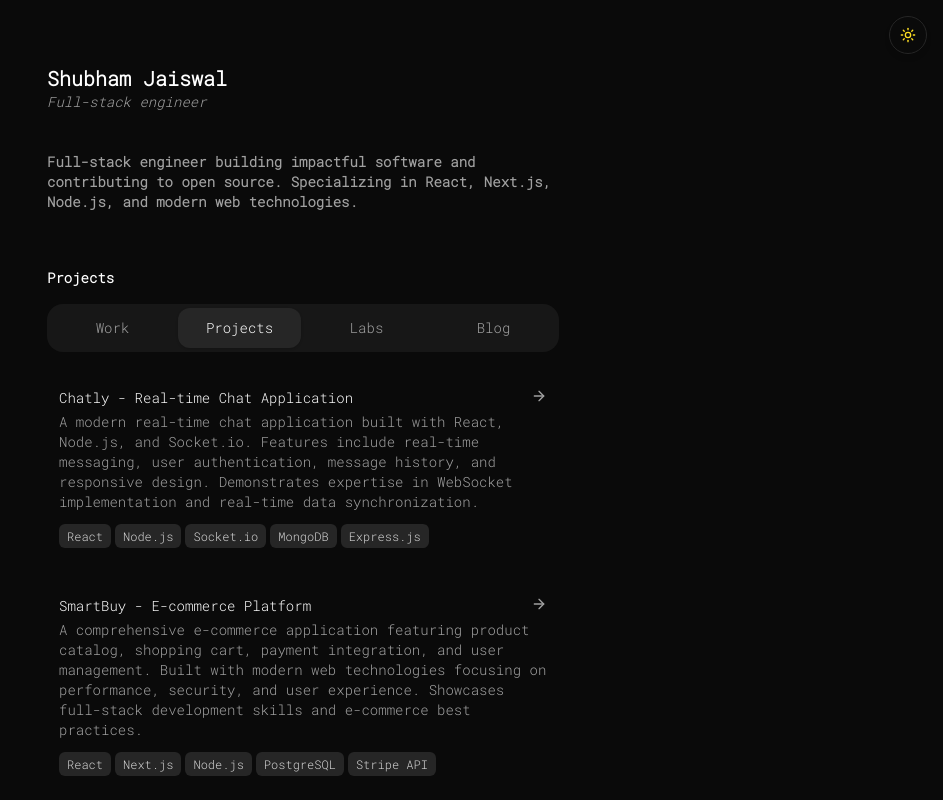
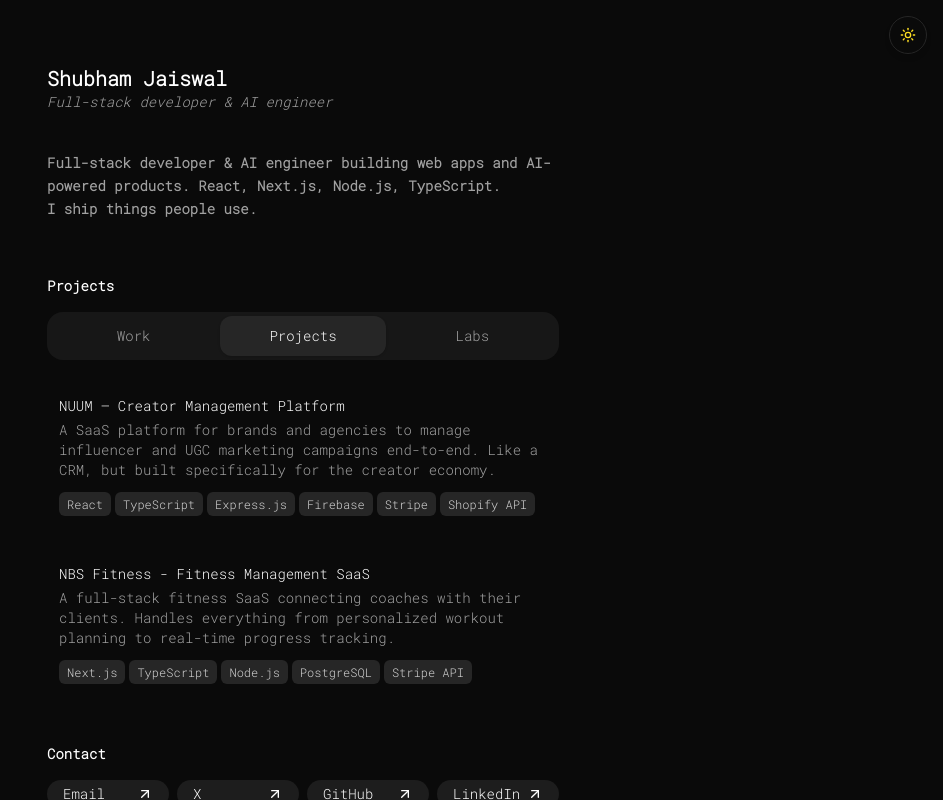
Before and after one commit to brooklyn-x/Portfolio, a Next.js app: page / in a window 1280 px wide. Both pictures are taken after a click on the button "Projects". Shown: the top 800 px of the page, without its empty margins (337-1280 px from the left). Built offline with nearby package versions, Linux system fonts and the light colour scheme.

Commit message:
feat: update portfolio metadata and project descriptions to highlight AI development expertise and enhance SEO

```diff
--- a/app/layout.tsx
+++ b/app/layout.tsx
@@ -13,9 +13,14 @@ const robotoMono = Roboto_Mono({
 });
 
 export const metadata: Metadata = {
-  title: "Shubham Jaiswal | Full-Stack Developer & Software Engineer",
+  metadataBase: new URL("https://www.shubhamz.xyz"),
+  alternates: {
+    canonical: "/",
+  },
+
+  title: "Shubham Jaiswal — Full-Stack & AI Developer for Hire | React, Next.js · India",
   description:
-    "Experienced full-stack developer specializing in React, Next.js, Node.js, and modern web technologies. Building scalable applications with clean architecture and exceptional user experiences.",
+    "Full-stack developer & AI engineer building web apps and AI-powered products. React, Next.js, Node.js. Available for freelance. Based in India, open to remote.",
   keywords: [
     // Core technical skills
     "Full-stack Developer",
@@ -28,6 +33,21 @@ export const metadata: Metadata = {
     "Backend Developer",
     "Software Engineer",
     "Web Developer",
+
+    // AI & ML keywords
+    "AI Developer",
+    "AI Engineer",
+    "AI-powered applications",
+    "AI product development",
+    "LLM integration",
+    "OpenAI API developer",
+    "Generative AI developer",
+    "ChatGPT integration",
+    "AI web applications",
+    "Machine Learning integration",
+    "RAG applications",
+    "AI SaaS developer",
+    "Prompt engineering",
 
     // Technologies & frameworks
     "React.js",
@@ -45,54 +65,59 @@ export const metadata: Metadata = {
     "Shubham Jaiswal",
     "Shubham Jaiswal Developer",
     "Shubham Jaiswal Portfolio",
+    "Shubham Jaiswal AI Developer",
     "Shubham Jaiswal Full-stack",
 
-    // Services & expertise
+    // Services & hire intent
+    "Freelance Full-stack Developer",
+    "Hire React Developer",
+    "Hire Next.js Developer",
+    "Freelance AI Developer",
     "Web Application Development",
     "API Development",
     "Database Design",
-    "UI/UX Implementation",
     "Performance Optimization",
     "Responsive Design",
 
-    // Location-based (if relevant)
+    // Location-based
+    "India AI Developer",
     "India Developer",
+    "Freelance AI Developer India",
+    "Remote AI Developer",
     "Remote Developer",
   ],
   authors: [{ name: "Shubham Jaiswal" }],
   creator: "Shubham Jaiswal",
   publisher: "Shubham Jaiswal",
 
-  // Enhanced Open Graph
   openGraph: {
-    title: "Shubham Jaiswal — Full-Stack Developer & Software Engineer",
+    title: "Shubham Jaiswal — Full-Stack & AI Developer | React, Next.js",
     description:
-      "Experienced full-stack developer specializing in React, Next.js, Node.js, and modern web technologies. Building scalable applications with clean architecture.",
+      "I build web apps and AI-powered products with React, Next.js & Node.js. LLM integrations, scalable APIs, clean UI. Available for freelance — based in India, open to remote.",
     url: "https://www.shubhamz.xyz",
-    siteName: "Shubham Jaiswal Portfolio",
+    siteName: "Shubham Jaiswal",
     images: [
       {
-        url: "https://www.shubhamz.xyz/og-image.png",
+        url: "/og-image.png",
         width: 1200,
         height: 630,
-        alt: "Shubham Jaiswal - Full-Stack Developer Portfolio",
+        alt: "Shubham Jaiswal — Full-Stack & AI Developer, React & Next.js specialist",
+        type: "image/png",
       },
     ],
     type: "website",
     locale: "en_US",
   },
 
-  // Twitter Card optimization
   twitter: {
     card: "summary_large_image",
-    title: "Shubham Jaiswal — Full-Stack Developer",
+    title: "Shubham Jaiswal — Full-Stack & AI Developer",
     description:
-      "Building modern web applications with React, Next.js, and Node.js",
-    images: ["https://www.shubhamz.xyz/og-image.png"],
-    creator: "@shubhamxgg", // Add your Twitter handle if you have one
+      "Building web apps & AI products with React, Next.js & Node.js. Freelance, remote-friendly. Based in India.",
+    images: ["/og-image.png"],
+    creator: "@shubhamxgg",
   },
 
-  // Additional SEO enhancements
   robots: {
     index: true,
     follow: true,
@@ -105,11 +130,8 @@ export const metadata: Metadata = {
     },
   },
 
-  // Verification for search consoles
   // verification: {
-  //   google: "your-google-verification-code", // Add your Google Search Console verification
-  //   // yandex: 'your-yandex-verification-code',
-  //   // bing: 'your-bing-verification-code',
+  //   google: "your-google-verification-code",
   // },
 };
 
--- a/app/page.tsx
+++ b/app/page.tsx
@@ -1,5 +1,3 @@
-"use client";
-
 import { Main } from "../components/Main";
 import { WorkTabs } from "../components/WorkTabs";
 import { Contact } from "../components/Contact";
--- a/components/Main.tsx
+++ b/components/Main.tsx
@@ -5,12 +5,11 @@ export const Main = () => {
         Shubham Jaiswal
       </h1>
       <p className="text-sm text-neutral-500 dark:text-neutral-400 italic mb-10">
-        Full-stack engineer
+        Full-stack developer & AI engineer
       </p>
-      <p className="text-sm font-semibold text-pretty text-neutral-600 dark:text-neutral-400">
-        Full-stack engineer building impactful software and contributing to open
-        source. Specializing in React, Next.js, Node.js, and modern web
-        technologies.
+      <p className="text-sm font-semibold text-pretty text-neutral-600 dark:text-neutral-400 leading-relaxed">
+      Full-stack developer & AI engineer building web apps and AI-powered products.
+      React, Next.js, Node.js, TypeScript. <br /> I ship things people use.
       </p>
     </section>
   );
--- a/components/WorkTabs.tsx
+++ b/components/WorkTabs.tsx
@@ -13,31 +13,31 @@ import {
 // Enhanced projects data with detailed descriptions
 const projects = [
   {
-    label: "Chatly - Real-time Chat Application",
+    label: "NUUM — Creator Management Platform",
     description:
-      "A modern real-time chat application built with React, Node.js, and Socket.io. Features include real-time messaging, user authentication, message history, and responsive design. Demonstrates expertise in WebSocket implementation and real-time data synchronization.",
-    link: "https://www.chatlyz.xyz",
+      "A SaaS platform for brands and agencies to manage influencer and UGC marketing campaigns end-to-end. Like a CRM, but built specifically for the creator economy.",
+    link: "",
     type: "project",
-    technologies: ["React", "Node.js", "Socket.io", "MongoDB", "Express.js"],
+    technologies: ["React", "TypeScript", "Express.js", "Firebase", "Stripe", "Shopify API"],
     features: [
-      "Real-time messaging",
-      "User authentication",
-      "Message history",
-      "Responsive design",
+      "Campaign management",
+      "Creator CRM",
+      "UGC tracking",
+      "Brand & agency portals",
     ],
   },
   {
-    label: "SmartBuy - E-commerce Platform",
+    label: "NBS Fitness - Fitness Management SaaS",
     description:
-      "A comprehensive e-commerce application featuring product catalog, shopping cart, payment integration, and user management. Built with modern web technologies focusing on performance, security, and user experience. Showcases full-stack development skills and e-commerce best practices.",
-    link: "https://smartbuyx.netlify.app",
+      "A full-stack fitness SaaS connecting coaches with their clients. Handles everything from personalized workout planning to real-time progress tracking.",
+    link: "",
     type: "project",
-    technologies: ["React", "Next.js", "Node.js", "PostgreSQL", "Stripe API"],
+    technologies: ["Next.js", "TypeScript", "Node.js", "PostgreSQL", "Stripe API"],
     features: [
-      "Product catalog",
-      "Shopping cart",
-      "Payment processing",
-      "User management",
+      "Role-based portals",
+      "Automated workout progressions",
+      "Client completion tracking",
+      "Subscription management",
     ],
   },
 ];
@@ -46,17 +46,17 @@ const projects = [
 const workExperience = [
   {
     company: "SweepCode",
-    label: "Full-stack development with modern web technologies.",
+    label: "Full-stack Engineer",
     duration: "Jan 2025 - now",
   },
   {
     company: "LetsGo",
-    label: "Designing & developing user-facing features for the app.",
+    label: "Full-stack Engineer",
     duration: "2024 - 2025",
   },
   {
     company: "RKCP",
-    label: "Crafted responsive UI & optimized web performance",
+    label: "Frontend Engineer",
     duration: "2023 - 2024",
   },
 ];
@@ -64,21 +64,22 @@ const workExperience = [
 // Labs/Experiments data
 const labs = [
   {
-    label: "API Rate Limiter",
-    description: "Redis-based rate limiting middleware for Express.js",
-    tech: ["Node.js", "Redis", "TypeScript"],
-    githubLink: "https://github.com/yourusername/rate-limiter",
+    label: "AI Commit Message Generator",
+    description: "Paste a git diff, get a clean commit message instantly. Powered by OpenAI.",
+    tech: ["React", "TypeScript", "OpenAI API"],
+    githubLink: "",
     liveLink: null,
     type: "lab",
   },
   {
-    label: "CSS Grid Playground",
-    description: "Interactive tool for learning CSS Grid properties",
-    tech: ["React", "CSS", "Vanilla JS"],
-    githubLink: "https://github.com/yourusername/css-grid-playground",
-    liveLink: "https://css-grid-playground.vercel.app",
+    label: "SnapPaste — Expiring Code Snippets",
+    description: "Share code snippets that self-destruct after X views or a set time. Syntax highlighting included.",
+    tech: ["React", "Node.js", "Redis", "TypeScript"],
+    githubLink: "",
+    liveLink: null,
     type: "lab",
   },
+
 ];
 
 // Blog posts data
@@ -88,7 +89,6 @@ const blogPosts = [
     description:
       "Best practices for structuring large React apps with TypeScript and modern tooling.",
     platform: "Dev.to",
-    link: "https://dev.to/yourusername/building-scalable-react-applications",
     date: "Jan 2025",
     readTime: "8 min read",
     tags: ["React", "TypeScript", "Architecture"],
@@ -98,7 +98,6 @@ const blogPosts = [
     description:
       "Techniques for improving Core Web Vitals and user experience in Next.js applications.",
     platform: "Medium",
-    link: "https://medium.com/@yourusername/optimizing-nextjs-performance",
     date: "Dec 2024",
     readTime: "12 min read",
     tags: ["Next.js", "Performance", "Web Vitals"],
@@ -108,7 +107,6 @@ const blogPosts = [
     description:
       "A comprehensive guide to integrating Redis for caching and session management.",
     platform: "Hashnode",
-    link: "https://yourusername.hashnode.dev/understanding-redis-nodejs",
     date: "Nov 2024",
     readTime: "15 min read",
     tags: ["Redis", "Node.js", "Backend"],
@@ -129,22 +127,19 @@ const ProjectItem = ({
   link: string;
   technologies: string[];
 }) => {
-  return (
-    <a
-      href={link}
-      target="_blank"
-      rel="noopener noreferrer"
-      className="group relative flex flex-col gap-1 rounded-md p-3 hover:bg-neutral-50 dark:hover:bg-neutral-900/50 hover:scale-[1.02] transform transition-all duration-200 ease-in-out"
-    >
+  const content = (
+    <>
       <p className="text-sm font-medium text-neutral-800 dark:text-white group-hover:text-blue-600 dark:group-hover:text-blue-400 transition-colors duration-200">
         {label}
       </p>
       <span className="text-sm text-neutral-500 dark:text-neutral-400">
         {description}
       </span>
-      <span className="absolute top-3 right-3">
-        <ArrowRight className="h-4 w-4 text-neutral-500 dark:text-neutral-400 group-hover:text-blue-600 dark:group-hover:text-blue-400 group-hover:translate-x-1 transition-all duration-200 ease-in-out" />
-      </span>
+      {link && (
+        <span className="absolute top-3 right-3">
+          <ArrowRight className="h-4 w-4 text-neutral-500 dark:text-neutral-400 group-hover:text-blue-600 dark:group-hover:text-blue-400 group-hover:translate-x-1 transition-all duration-200 ease-in-out" />
+        </span>
+      )}
       <div className="flex flex-wrap gap-1 mt-2">
         {technologies.map((tech, index) => (
           <span
@@ -155,6 +150,25 @@ const ProjectItem = ({
           </span>
         ))}
       </div>
+    </>
+  );
+
+  if (!link) {
+    return (
+      <div className="group relative flex flex-col gap-1 rounded-md p-3">
+        {content}
+      </div>
+    );
+  }
+
+  return (
+    <a
+      href={link}
+      target="_blank"
+      rel="noopener noreferrer"
+      className="group relative flex flex-col gap-1 rounded-md p-3 hover:bg-neutral-50 dark:hover:bg-neutral-900/50 hover:scale-[1.02] transform transition-all duration-200 ease-in-out"
+    >
+      {content}
     </a>
   );
 };
@@ -252,7 +266,6 @@ const BlogItem = ({
   title,
   description,
   platform,
-  link,
   date,
   readTime,
   tags,
@@ -260,28 +273,21 @@ const BlogItem = ({
   title: string;
   description: string;
   platform: string;
-  link: string;
   date: string;
   readTime: string;
   tags: string[];
 }) => {
   return (
-    <a
-      href={link}
-      target="_blank"
-      rel="noopener noreferrer"
-      className="group relative flex flex-col gap-2 rounded-md p-3 hover:bg-neutral-50 dark:hover:bg-neutral-900/50 transition duration-200 ease-in-out hover:scale-[1.02] transform"
-    >
+    <div className="flex flex-col gap-2 rounded-md p-3">
       <div className="flex items-start justify-between">
         <div className="flex-1">
-          <p className="text-sm font-medium text-neutral-800 dark:text-white group-hover:text-blue-600 dark:group-hover:text-blue-400 transition-colors">
+          <p className="text-sm font-medium text-neutral-800 dark:text-white">
             {title}
           </p>
           <p className="text-sm text-neutral-500 dark:text-neutral-400 mt-1">
             {description}
           </p>
 
-          {/* Meta info */}
           <div className="flex items-center gap-3 mt-2 text-xs text-neutral-400 dark:text-neutral-500">
             <span className="flex items-center gap-1">
               <Calendar className="h-3 w-3" />
@@ -296,7 +302,6 @@ const BlogItem = ({
             </span>
           </div>
 
-          {/* Tags */}
           <div className="flex flex-wrap gap-1 mt-2">
             {tags.map((tag, index) => (
               <span
@@ -308,12 +313,8 @@ const BlogItem = ({
             ))}
           </div>
         </div>
-
-        <div className="ml-4">
-          <ExternalLink className="h-4 w-4 text-neutral-400 dark:text-neutral-500 group-hover:text-blue-600 dark:group-hover:text-blue-400 transition-colors" />
-        </div>
       </div>
-    </a>
+    </div>
   );
 };
 
@@ -324,7 +325,7 @@ export const WorkTabs = () => {
     { id: "work" as TabType, label: "Work" },
     { id: "projects" as TabType, label: "Projects" },
     { id: "labs" as TabType, label: "Labs" },
-    { id: "blog" as TabType, label: "Blog" },
+    // { id: "blog" as TabType, label: "Blog" },
   ];
 
   // Get the current tab label for the section header
@@ -377,23 +378,22 @@ export const WorkTabs = () => {
             ))}
           </div>
         );
-      case "blog":
-        return (
-          <div className="flex flex-col gap-4">
-            {blogPosts.map((post, index) => (
-              <BlogItem
-                key={index}
-                title={post.title}
-                description={post.description}
-                platform={post.platform}
-                link={post.link}
-                date={post.date}
-                readTime={post.readTime}
-                tags={post.tags}
-              />
-            ))}
-          </div>
-        );
+      // case "blog":
+      //   return (
+      //     <div className="flex flex-col gap-4">
+      //       {blogPosts.map((post, index) => (
+      //         <BlogItem
+      //           key={index}
+      //           title={post.title}
+      //           description={post.description}
+      //           platform={post.platform}
+      //           date={post.date}
+      //           readTime={post.readTime}
+      //           tags={post.tags}
+      //         />
+      //       ))}
+      //     </div>
+      //   );
       default:
         return null;
     }
--- a/lib/seo-ai.ts
+++ b/lib/seo-ai.ts
@@ -59,14 +59,14 @@ export function generatePersonStructuredData() {
     "@context": "https://schema.org",
     "@type": "Person",
     name: "Shubham Jaiswal",
-    jobTitle: "Full-Stack Developer",
+    jobTitle: "Full-Stack Developer & AI Engineer",
     description:
-      "Experienced full-stack developer specializing in React, Next.js, Node.js, and modern web technologies",
+      "Full-stack developer and AI engineer building web apps and AI-powered products with React, Next.js, Node.js, and LLM integrations. Available for freelance. Based in India.",
     url: "https://www.shubhamz.xyz",
     sameAs: [
-      "https://github.com/shubhamjaiswal",
-      "https://linkedin.com/in/shubhamjaiswal",
-      // Add your social media profiles
+      "https://github.com/brooklyn-x",
+      "https://www.linkedin.com/in/shubhamjaiswalx/",
+      "https://x.com/shubhamxgg",
     ],
     knowsAbout: [
       "React.js",
@@ -77,11 +77,15 @@ export function generatePersonStructuredData() {
       "Full-stack Development",
       "Web Development",
       "Software Engineering",
+      "AI Application Development",
+      "LLM Integration",
+      "Generative AI",
+      "OpenAI API",
+      "RAG Systems",
+      "Web Application Architecture",
+      "API Design",
+      "Database Design",
     ],
-    alumniOf: {
-      "@type": "EducationalOrganization",
-      name: "Your University/College", // Update with your education
-    },
   };
 }
 
@@ -92,18 +96,13 @@ export function generateWebsiteStructuredData() {
   return {
     "@context": "https://schema.org",
     "@type": "WebSite",
-    name: "Shubham Jaiswal Portfolio",
+    name: "Shubham Jaiswal",
     url: "https://www.shubhamz.xyz",
     description:
-      "Portfolio website showcasing full-stack development projects and expertise",
+      "Portfolio of Shubham Jaiswal — full-stack developer & AI engineer building web apps and AI-powered products with React, Next.js, and Node.js.",
     author: {
       "@type": "Person",
       name: "Shubham Jaiswal",
-    },
-    potentialAction: {
-      "@type": "SearchAction",
-      target: "https://www.shubhamz.xyz/search?q={search_term_string}",
-      "query-input": "required name=search_term_string",
     },
   };
 }
@@ -187,7 +186,7 @@ export function generateFAQStructuredData() {
         name: "What technologies does Shubham Jaiswal specialize in?",
         acceptedAnswer: {
           "@type": "Answer",
-          text: "Shubham specializes in React.js, Next.js, Node.js, TypeScript, JavaScript, and modern full-stack web development technologies.",
+          text: "Shubham specializes in React.js, Next.js, Node.js, TypeScript, and AI application development including LLM integrations, OpenAI API, and RAG systems.",
         },
       },
       {
@@ -195,15 +194,23 @@ export function generateFAQStructuredData() {
         name: "What type of projects does Shubham work on?",
         acceptedAnswer: {
           "@type": "Answer",
-          text: "Shubham builds scalable web applications, e-commerce platforms, chat applications, and modern responsive websites using the MERN stack.",
+          text: "Shubham builds scalable web applications, SaaS platforms, and AI-powered products — including LLM integrations, creator management tools, and fitness management systems.",
         },
       },
       {
         "@type": "Question",
-        name: "How can I contact Shubham Jaiswal for development work?",
+        name: "Is Shubham Jaiswal available for freelance work?",
         acceptedAnswer: {
           "@type": "Answer",
-          text: "You can reach out through the contact form on this portfolio website or connect via LinkedIn and GitHub.",
+          text: "Yes, Shubham is available for freelance and remote projects. He is based in India and works with clients globally. You can reach out via the contact section on this portfolio.",
+        },
+      },
+      {
+        "@type": "Question",
+        name: "How can I hire Shubham Jaiswal as a developer?",
+        acceptedAnswer: {
+          "@type": "Answer",
+          text: "You can contact Shubham via email at shubhamjaiswalx@hotmail.com, connect on LinkedIn at linkedin.com/in/shubhamjaiswalx, or reach out on X at @shubhamxgg.",
         },
       },
     ],
```
Also changed, not shown: 1 other file (tests, documents, lock files or other folders).
